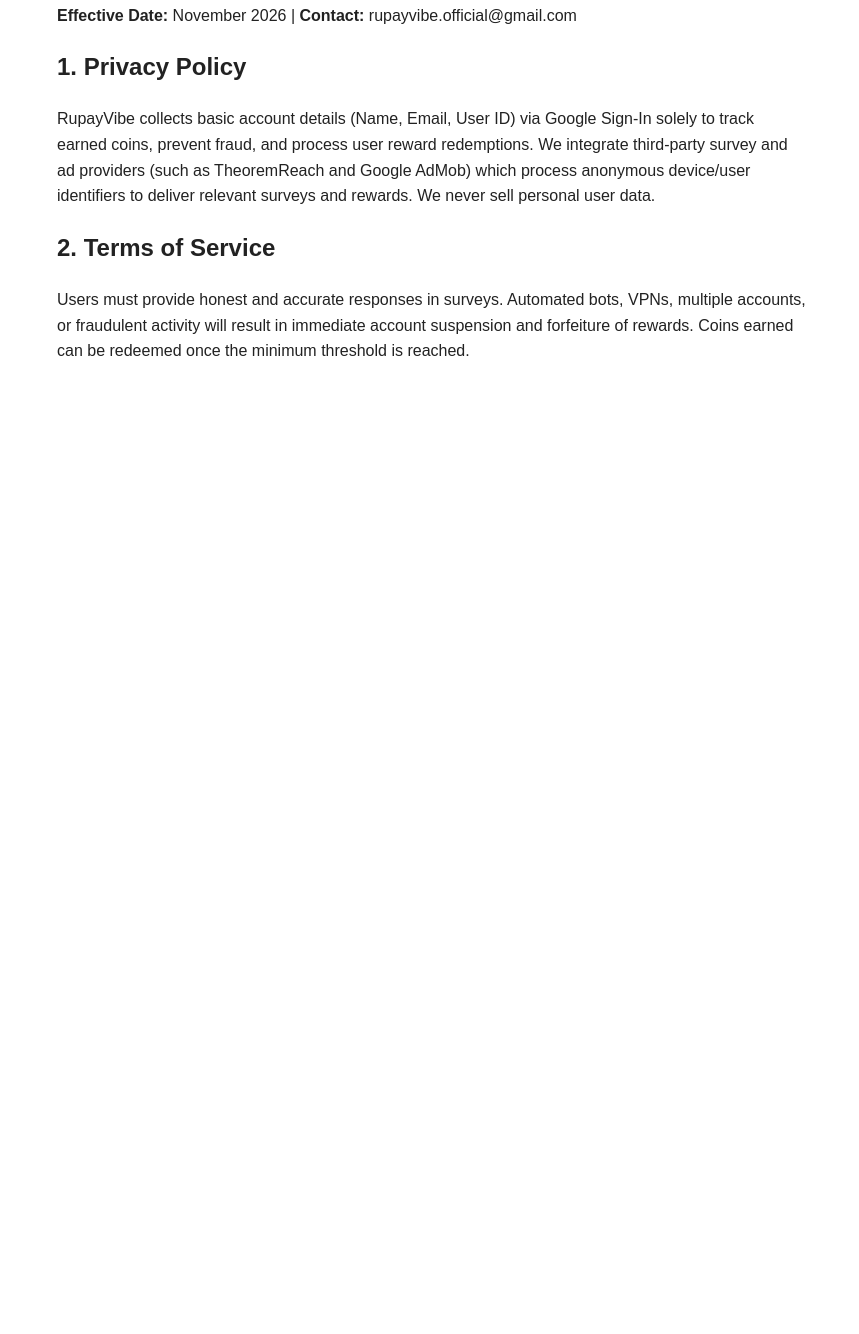
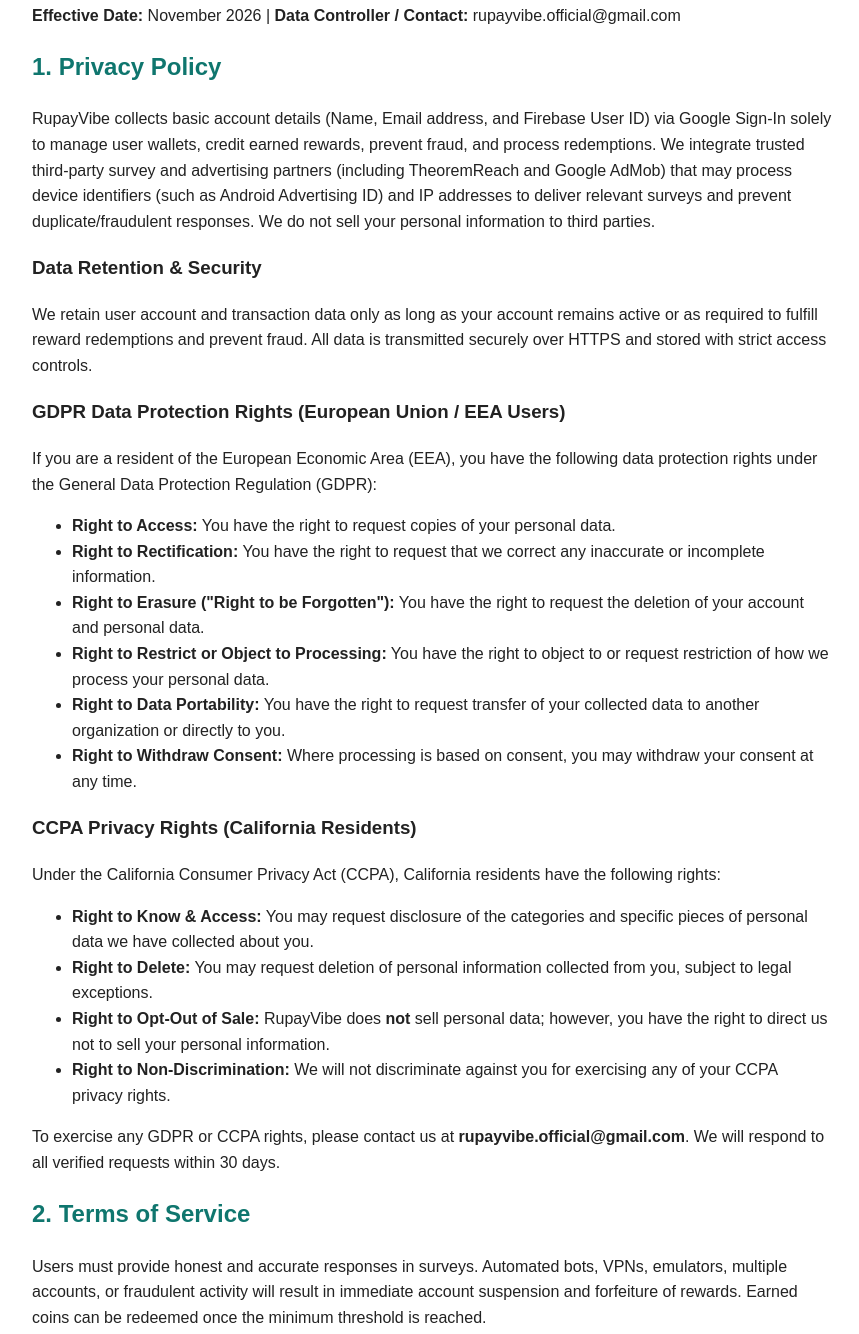
Before and after one commit to rupayvibeofficial-code/rupayvibe-webhook, a website: page index.html in a window 1280 px wide. Shown: the part 110-1444 px from the top of the page, without its empty margins (208-1067 px from the left). Before the commit the page ends 800 px from the top, so only its background shows below. Drawn offline with Linux system fonts and the light colour scheme.

Commit message:
Update index.html

```diff
--- a/index.html
+++ b/index.html
@@ -2,15 +2,47 @@
 <html lang="en">
 <head>
   <meta charset="UTF-8">
+  <meta name="viewport" content="width=device-width, initial-scale=1.0">
   <title>RupayVibe - Privacy Policy & Terms of Service</title>
-  <style>body{font-family:Arial,sans-serif;max-width:750px;margin:40px auto;padding:0 20px;line-height:1.6;color:#222;}</style>
+  <style>
+    body { font-family: Arial, sans-serif; max-width: 800px; margin: 40px auto; padding: 0 20px; line-height: 1.6; color: #222; }
+    h1, h2 { color: #0f766e; }
+    ul { margin-top: 8px; }
+  </style>
 </head>
 <body>
   <h1>RupayVibe - Privacy Policy & Terms of Service</h1>
-  <p><strong>Effective Date:</strong> November 2026 | <strong>Contact:</strong> rupayvibe.official@gmail.com</p>
+  <p><strong>Effective Date:</strong> November 2026 | <strong>Data Controller / Contact:</strong> rupayvibe.official@gmail.com</p>
+
   <h2>1. Privacy Policy</h2>
-  <p>RupayVibe collects basic account details (Name, Email, User ID) via Google Sign-In solely to track earned coins, prevent fraud, and process user reward redemptions. We integrate third-party survey and ad providers (such as TheoremReach and Google AdMob) which process anonymous device/user identifiers to deliver relevant surveys and rewards. We never sell personal user data.</p>
+  <p>RupayVibe collects basic account details (Name, Email address, and Firebase User ID) via Google Sign-In solely to manage user wallets, credit earned rewards, prevent fraud, and process redemptions. We integrate trusted third-party survey and advertising partners (including TheoremReach and Google AdMob) that may process device identifiers (such as Android Advertising ID) and IP addresses to deliver relevant surveys and prevent duplicate/fraudulent responses. We do not sell your personal information to third parties.</p>
+
+  <h3>Data Retention & Security</h3>
+  <p>We retain user account and transaction data only as long as your account remains active or as required to fulfill reward redemptions and prevent fraud. All data is transmitted securely over HTTPS and stored with strict access controls.</p>
+
+  <h3>GDPR Data Protection Rights (European Union / EEA Users)</h3>
+  <p>If you are a resident of the European Economic Area (EEA), you have the following data protection rights under the General Data Protection Regulation (GDPR):</p>
+  <ul>
+    <li><strong>Right to Access:</strong> You have the right to request copies of your personal data.</li>
+    <li><strong>Right to Rectification:</strong> You have the right to request that we correct any inaccurate or incomplete information.</li>
+    <li><strong>Right to Erasure ("Right to be Forgotten"):</strong> You have the right to request the deletion of your account and personal data.</li>
+    <li><strong>Right to Restrict or Object to Processing:</strong> You have the right to object to or request restriction of how we process your personal data.</li>
+    <li><strong>Right to Data Portability:</strong> You have the right to request transfer of your collected data to another organization or directly to you.</li>
+    <li><strong>Right to Withdraw Consent:</strong> Where processing is based on consent, you may withdraw your consent at any time.</li>
+  </ul>
+
+  <h3>CCPA Privacy Rights (California Residents)</h3>
+  <p>Under the California Consumer Privacy Act (CCPA), California residents have the following rights:</p>
+  <ul>
+    <li><strong>Right to Know & Access:</strong> You may request disclosure of the categories and specific pieces of personal data we have collected about you.</li>
+    <li><strong>Right to Delete:</strong> You may request deletion of personal information collected from you, subject to legal exceptions.</li>
+    <li><strong>Right to Opt-Out of Sale:</strong> RupayVibe does <strong>not</strong> sell personal data; however, you have the right to direct us not to sell your personal information.</li>
+    <li><strong>Right to Non-Discrimination:</strong> We will not discriminate against you for exercising any of your CCPA privacy rights.</li>
+  </ul>
+
+  <p>To exercise any GDPR or CCPA rights, please contact us at <strong>rupayvibe.official@gmail.com</strong>. We will respond to all verified requests within 30 days.</p>
+
   <h2>2. Terms of Service</h2>
-  <p>Users must provide honest and accurate responses in surveys. Automated bots, VPNs, multiple accounts, or fraudulent activity will result in immediate account suspension and forfeiture of rewards. Coins earned can be redeemed once the minimum threshold is reached.</p>
+  <p>Users must provide honest and accurate responses in surveys. Automated bots, VPNs, emulators, multiple accounts, or fraudulent activity will result in immediate account suspension and forfeiture of rewards. Earned coins can be redeemed once the minimum threshold is reached.</p>
 </body>
 </html>
```
